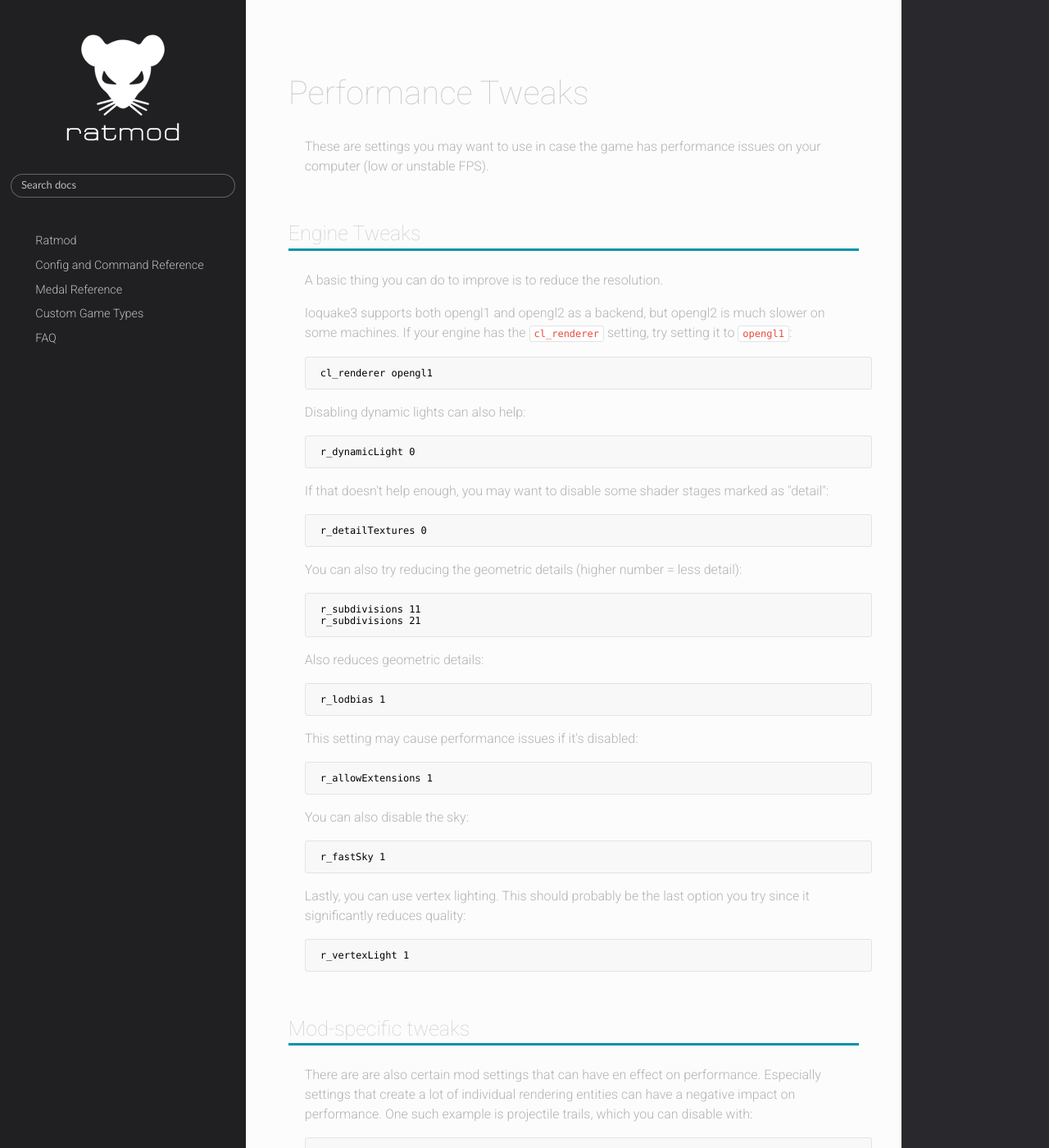
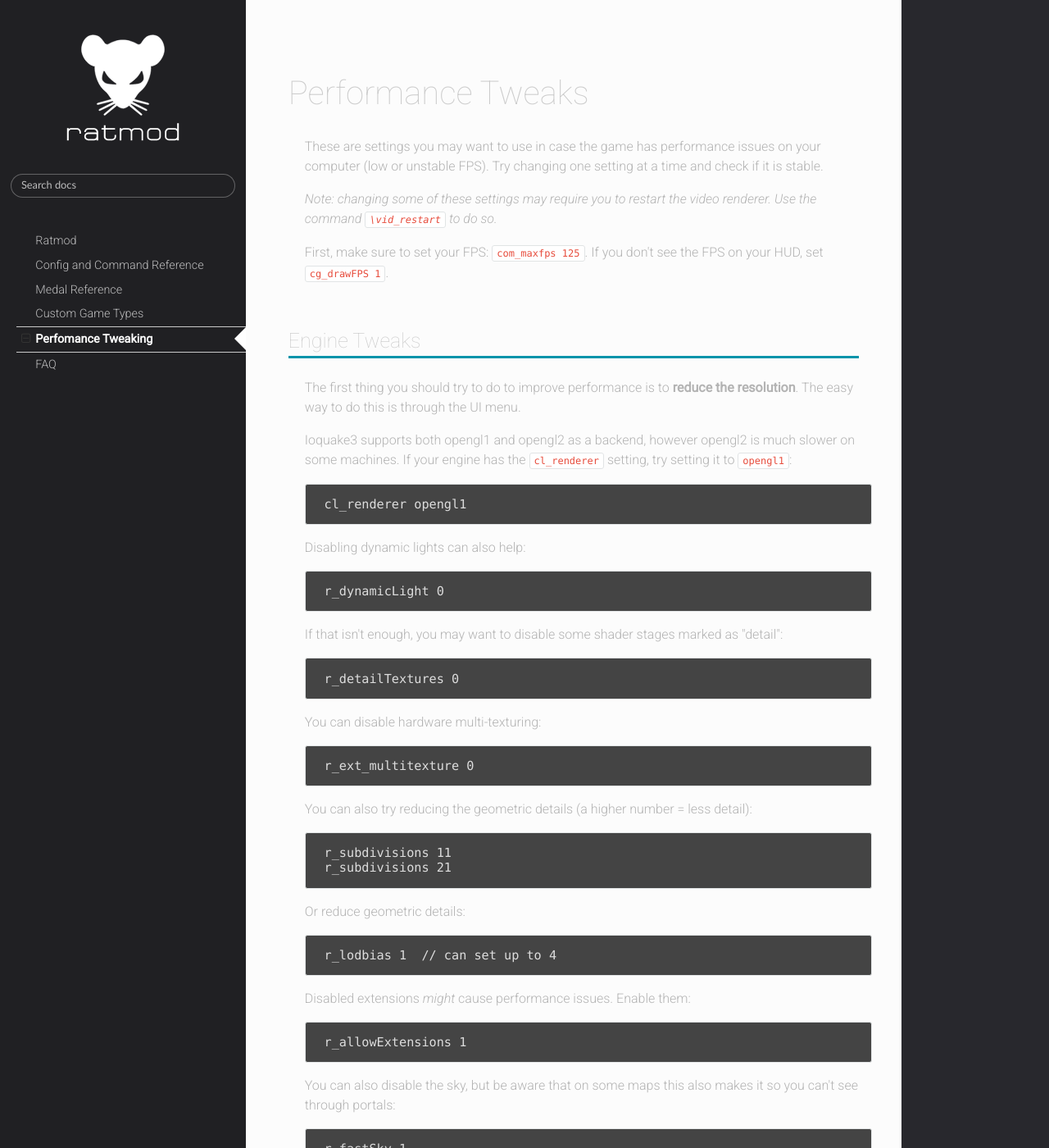
Before and after one commit to ratmod/ratmod.github.io, an MkDocs documentation site: the page built from docs/tweaks.md, in a window 1280 px wide and 1400 px high. Shown: the whole window at 82% size. Built offline with MkDocs 1.6.1, drawn with Linux system fonts in a browser that asks for light colours; nearby versions of some CDN libraries; some of the changed text lies outside the part shown.

Commit message:
add: tweaks and modified css for pre>code

```diff
--- a/docs/theme/theme.css
+++ b/docs/theme/theme.css
@@ -411,3 +411,21 @@ body, p, ul, ol, li, b, i {
 p, ul, ol, blockquote, pre {
   margin-left: 1rem;
 }
+
+
+/* for pre> code */
+
+pre > code {
+  background-color: #444 !important;
+  color: #ddd !important;
+  font-size: 0.95em !important;
+  font-weight: 200 !important
+
+}
+
+.hljs > span {
+  color: #ddd !important;
+  text-decoration: none !important;
+  font-weight: 200 !important;
+  font-style: normal !important;
+}
--- a/docs/tweaks.md
+++ b/docs/tweaks.md
@@ -1,12 +1,16 @@
 # Performance Tweaks
 
-These are settings you may want to use in case the game has performance issues on your computer (low or unstable FPS).
+These are settings you may want to use in case the game has performance issues on your computer (low or unstable FPS). Try changing one setting at a time and check if it is stable.
+
+*Note: changing some of these settings may require you to restart the video renderer. Use the command `\vid_restart` to do so.*
+
+First, make sure to set your FPS: `com_maxfps 125`. If you don't see the FPS on your HUD, set `cg_drawFPS 1`.
 
 ## Engine Tweaks
 
-A basic thing you can do to improve is to reduce the resolution.
+The first thing you should try to do to improve performance is to **reduce the resolution**. The easy way to do this is through the UI menu.
 
-Ioquake3 supports both opengl1 and opengl2 as a backend, but opengl2 is much slower on some machines. If your engine has the `cl_renderer` setting, try setting it to `opengl1`:
+Ioquake3 supports both opengl1 and opengl2 as a backend, however opengl2 is much slower on some machines. If your engine has the `cl_renderer` setting, try setting it to `opengl1`:
 
 	cl_renderer opengl1
 
@@ -14,34 +18,39 @@ Disabling dynamic lights can also help:
 
 	r_dynamicLight 0
 
-If that doesn't help enough, you may want to disable some shader stages marked as "detail":
+If that isn't enough, you may want to disable some shader stages marked as "detail":
 
 	r_detailTextures 0
 
-You can also try reducing the geometric details (higher number = less detail):
+You can disable hardware multi-texturing:
+
+	r_ext_multitexture 0
+
+You can also try reducing the geometric details (a higher number = less detail):
 
 	r_subdivisions 11
 	r_subdivisions 21
 
-Also reduces geometric details:
+Or reduce geometric details:
 
-	r_lodbias 1
+	r_lodbias 1  // can set up to 4
 
-This setting may cause performance issues if it's disabled:
+Disabled extensions *might* cause performance issues. Enable them:
 
 	r_allowExtensions 1
 
-You can also disable the sky:
+You can also disable the sky, but be aware that on some maps this also makes it so you can't see through portals:
 
 	r_fastSky 1
 
-Lastly, you can use vertex lighting. This should probably be the last option you try since it significantly reduces quality:
+Lastly, you can use vertex lighting. This should probably be the last option you try since it significantly reduces quality (use `r_dynamiclight 0` and `r_detailtextures 0` in order to benefit from this:
 
 	r_vertexLight 1
 
 ## Mod-specific tweaks
 
-There are are also certain mod settings that can have en effect on performance. Especially settings that create a lot of individual rendering entities can have a negative impact on performance.
+There are are also certain mod settings that can have an affect on performance. This is especially true with settings that create a lot of individual rendering entities.
+
 One such example is projectile trails, which you can disable with:
 
 	cg_noprojectileTrail 1
@@ -50,17 +59,15 @@ If you are using the new ratmod statusbar (`cg_ratStatusbar 4-5`), you can disab
 
 	cg_drawHabarDecor 0
 
-as well as the background:
+as well as the background (which is disabled by default already):
 
 	cg_drawHabarBackground 0
-
-(this is disabled by default already)
 
 Some more settings that may help:
 
 	cg_drawFPS 2
-	cg_simpleItems 1
-	cg_ratRailBeefy 0
+	cg_simpleItems 1     // use 2D icons for map items
+	cg_ratRailBeefy 0    // more simple rail trail
 
 Disabling the rail spiral can help as well:
 
--- a/mkdocs.yml
+++ b/mkdocs.yml
@@ -14,5 +14,6 @@ nav:
   - Config and Command Reference: config-command-reference.md
   - Medal Reference: medal-reference.md
   - Custom Game Types: game-types.md
+  - Perfomance Tweaking: tweaks.md
   - FAQ: faq.md
   #- Change Log: changelog.md
```
Also changed, not shown: docs/features.md (added).
